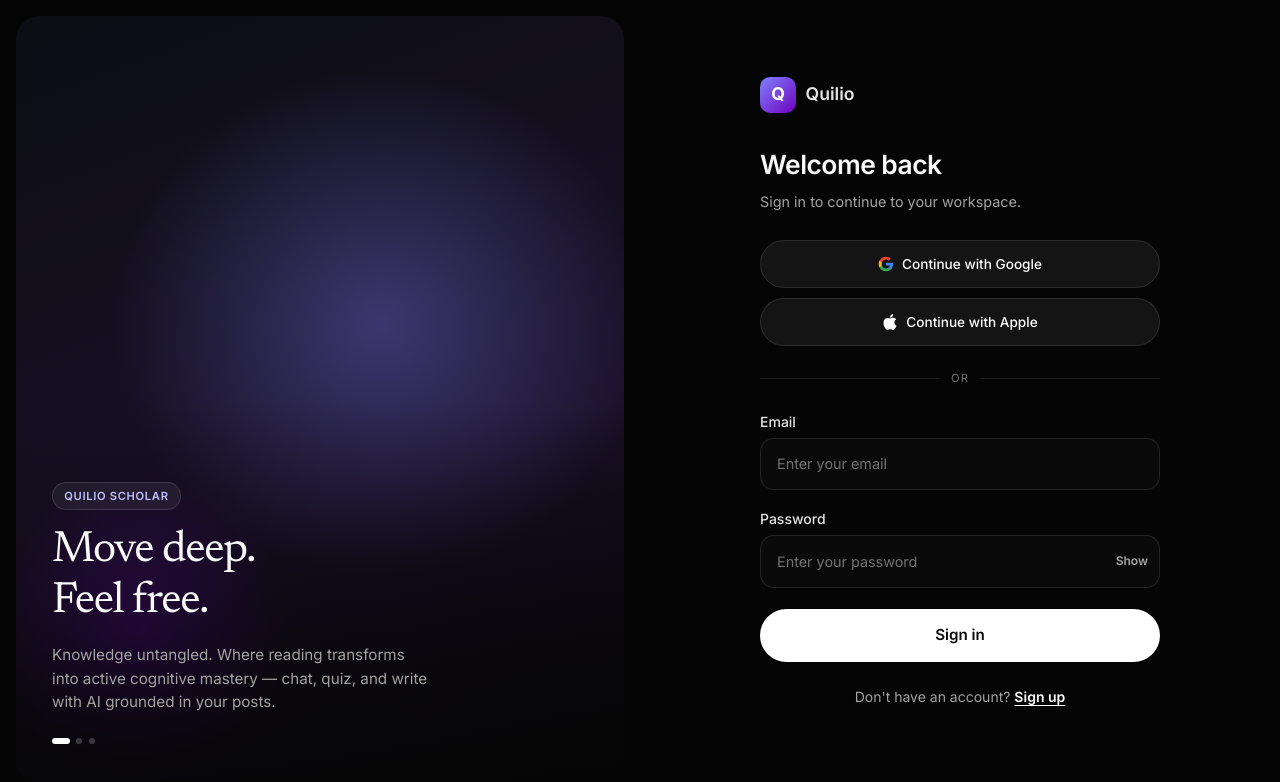
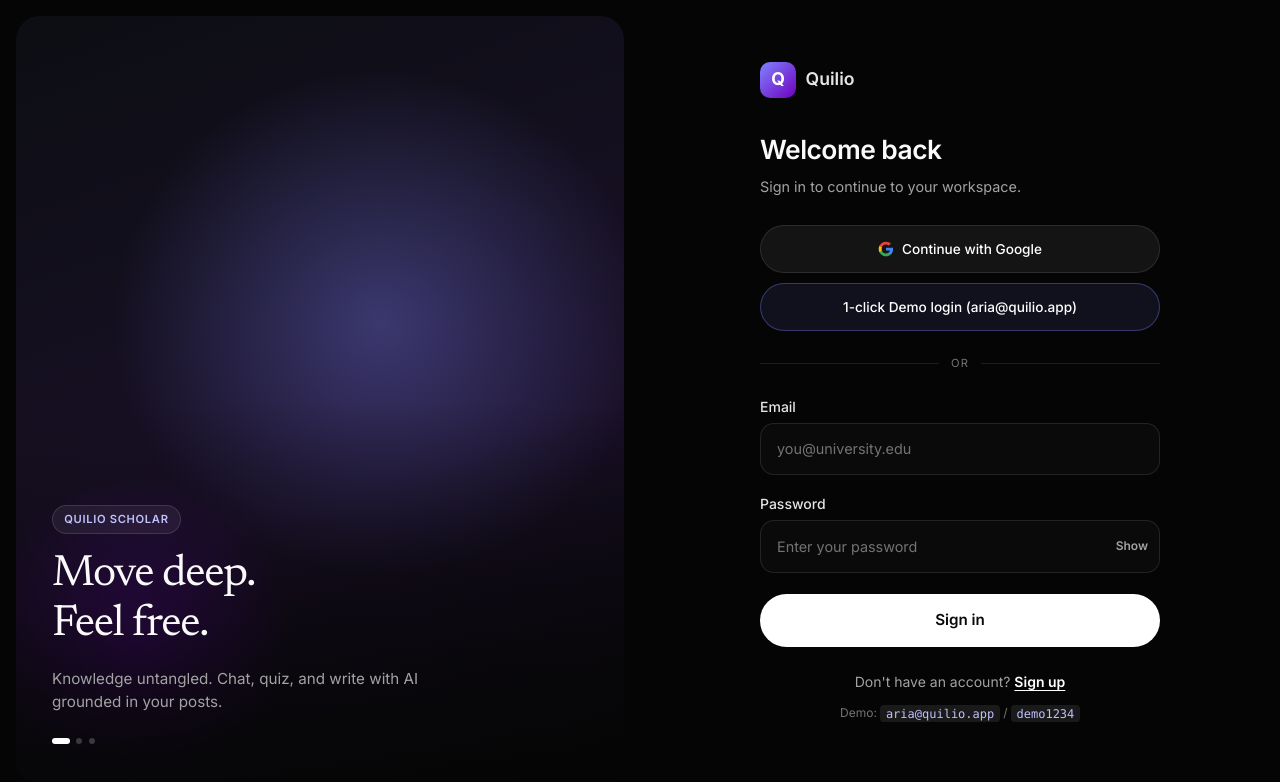
Before and after one commit to parulgupta-afk/Quilio, a React (Vite) app in the folder client/: page / in a window 1280 px wide. Shown: the top 782 px of the page. Built offline with nearby package versions, Linux system fonts and the light colour scheme; no server answers.

Commit message:
fix(auth): working email login, demo login, and Google GIS sign-in

```diff
--- a/client/src/components/auth/Auth11.jsx
+++ b/client/src/components/auth/Auth11.jsx
@@ -1,4 +1,4 @@
-import { useState } from 'react';
+import { useEffect, useRef, useState } from 'react';
 import { Link } from 'react-router-dom';
 import { motion } from 'framer-motion';
 
@@ -8,12 +8,6 @@
     <path d="M12 23c2.97 0 5.46-.98 7.28-2.66l-3.57-2.77c-.98.66-2.23 1.06-3.71 1.06-2.86 0-5.29-1.93-6.16-4.53H2.16v2.84C3.99 20.53 7.7 23 12 23z" fill="#34A853" />
     <path d="M5.84 14.09c-.22-.66-.35-1.36-.35-2.09s.13-1.43.35-2.09V7.07H2.16C1.43 8.55 1 10.22 1 12s.43 3.45 1.16 4.93l3.68-2.84z" fill="#FBBC05" />
     <path d="M12 5.38c1.62 0 3.06.56 4.21 1.64l3.15-3.15C17.45 2.09 14.97 1 12 1 7.7 1 3.99 3.47 2.16 7.07l3.68 2.84c.87-2.6 3.3-4.53 6.16-4.53z" fill="#EA4335" />
-  </svg>
-);
-
-const AppleIcon = (props) => (
-  <svg viewBox="0 0 24 24" width="1em" height="1em" fill="currentColor" {...props}>
-    <path d="M12.152 6.896c-.948 0-2.415-1.078-3.96-1.04-2.04.027-3.91 1.183-4.961 3.014-2.117 3.675-.546 9.103 1.519 12.09 1.013 1.454 2.208 3.09 3.792 3.039 1.52-.065 2.09-.987 3.935-.987 1.831 0 2.35.987 3.96.948 1.637-.026 2.676-1.48 3.676-2.948 1.156-1.688 1.636-3.325 1.662-3.415-.039-.013-3.182-1.221-3.22-4.857-.026-3.04 2.48-4.494 2.597-4.559-1.429-2.09-3.623-2.324-4.39-2.376-2-.156-3.675 1.09-4.61 1.09zM15.53 3.83c.843-1.012 1.4-2.427 1.245-3.83-1.207.052-2.662.805-3.532 1.818-.78.896-1.454 2.338-1.273 3.714 1.338.104 2.715-.688 3.56-1.702z" />
   </svg>
 );
 
@@ -27,12 +21,16 @@
   visible: { opacity: 1, y: 0, transition: { type: 'spring', stiffness: 300, damping: 24 } },
 };
 
+const GOOGLE_CLIENT_ID = import.meta.env.VITE_GOOGLE_CLIENT_ID || '';
+
 /**
- * Auth-11 layout (Watermelon registry) — Quilio branded, wired to onSubmit
+ * Auth-11 shell — email/password + Google GIS + 1-click demo login
  */
 export default function Auth11({
   mode = 'login',
   onSubmit,
+  onGoogleCredential,
+  onDemoLogin,
   isLoading = false,
   errorMessage = '',
 }) {
@@ -43,15 +41,86 @@
   const [confirmPassword, setConfirmPassword] = useState('');
   const [showPassword, setShowPassword] = useState(false);
   const [socialNote, setSocialNote] = useState('');
+  const googleBtnRef = useRef(null);
+  const [googleReady, setGoogleReady] = useState(false);
+
+  useEffect(() => {
+    if (!GOOGLE_CLIENT_ID || !onGoogleCredential) {
+      setGoogleReady(false);
+      return;
+    }
+
+    let cancelled = false;
+    let tries = 0;
+
+    const initGoogle = () => {
+      if (cancelled) return;
+      const g = window.google?.accounts?.id;
+      if (!g) {
+        if (tries++ < 40) setTimeout(initGoogle, 150);
+        return;
+      }
+
+      try {
+        g.initialize({
+          client_id: GOOGLE_CLIENT_ID,
+          callback: (response) => {
+            if (response?.credential) {
+              onGoogleCredential(response.credential);
+            }
+          },
+          auto_select: false,
+          cancel_on_tap_outside: true,
+        });
+
+        if (googleBtnRef.current) {
+          googleBtnRef.current.innerHTML = '';
+          g.renderButton(googleBtnRef.current, {
+            theme: 'outline',
+            size: 'large',
+            shape: 'pill',
+            text: isRegister ? 'signup_with' : 'signin_with',
+            width: 360,
+          });
+        }
+        setGoogleReady(true);
+      } catch (err) {
+        console.error('Google init error', err);
+        setGoogleReady(false);
+      }
+    };
+
+    initGoogle();
+    return () => {
+      cancelled = true;
+    };
+  }, [isRegister, onGoogleCredential]);
 
   const handleSubmit = (e) => {
     e.preventDefault();
     onSubmit?.({ name, email, password, confirmPassword });
   };
 
+  const handleGoogleClickFallback = () => {
+    if (!GOOGLE_CLIENT_ID) {
+      setSocialNote(
+        'Google sign-in needs VITE_GOOGLE_CLIENT_ID in client/.env — use Demo login or email for now.'
+      );
+      return;
+    }
+    if (!googleReady) {
+      setSocialNote('Google script still loading… try again in a second.');
+      return;
+    }
+    try {
+      window.google?.accounts?.id?.prompt();
+    } catch {
+      setSocialNote('Could not open Google prompt. Use the Google button above or email login.');
+    }
+  };
+
   return (
     <div className="w-auth11">
-      {/* Left hero panel — Auth-11 style */}
       <div className="w-auth11-hero">
         <div className="w-auth11-hero-bg" />
         <div className="w-auth11-hero-inner">
@@ -62,8 +131,7 @@
             Feel free.
           </h2>
           <p className="w-auth11-hero-text">
-            Knowledge untangled. Where reading transforms into active cognitive mastery —
-            chat, quiz, and write with AI grounded in your posts.
+            Knowledge untangled. Chat, quiz, and write with AI grounded in your posts.
           </p>
           <div className="w-auth11-dots">
             <span className="on" />
@@ -73,7 +141,6 @@
         </div>
       </div>
 
-      {/* Right form panel */}
       <div className="w-auth11-form-side">
         <motion.div
           className="w-auth11-form-box"
@@ -98,22 +165,28 @@
           </motion.div>
 
           <motion.div variants={itemVariants} className="w-auth11-socials">
-            <button
-              type="button"
-              className="w-auth11-social"
-              onClick={() => setSocialNote('Google sign-in is not enabled yet. Use email.')}
-            >
+            {/* Official GIS button */}
+            <div ref={googleBtnRef} className="w-auth11-google-official" />
+
+            {/* Fallback styled button */}
+            {!googleReady && (
+              <button type="button" className="w-auth11-social" onClick={handleGoogleClickFallback}>
                 <GoogleIcon style={{ width: 16, height: 16 }} />
                 Continue with Google
               </button>
+            )}
+
+            {onDemoLogin && !isRegister && (
               <button
                 type="button"
-              className="w-auth11-social"
-              onClick={() => setSocialNote('Apple sign-in is not enabled yet. Use email.')}
+                className="w-auth11-social w-auth11-demo"
+                onClick={() => onDemoLogin()}
+                disabled={isLoading}
               >
-              <AppleIcon style={{ width: 16, height: 16 }} />
-              Continue with Apple
+                1-click Demo login (aria@quilio.app)
               </button>
+            )}
+
             {socialNote && <p className="w-auth11-note">{socialNote}</p>}
           </motion.div>
 
@@ -150,7 +223,7 @@
               <input
                 id="email"
                 type="email"
-                placeholder="Enter your email"
+                placeholder="you@university.edu"
                 value={email}
                 onChange={(e) => setEmail(e.target.value)}
                 autoComplete="email"
@@ -195,11 +268,7 @@
 
             <motion.div variants={itemVariants}>
               <button type="submit" className="w-auth11-submit" disabled={isLoading}>
-                {isLoading
-                  ? 'Please wait…'
-                  : isRegister
-                    ? 'Create account'
-                    : 'Sign in'}
+                {isLoading ? 'Please wait…' : isRegister ? 'Create account' : 'Sign in'}
               </button>
             </motion.div>
           </form>
@@ -215,6 +284,12 @@
               </>
             )}
           </motion.p>
+
+          {!isRegister && (
+            <motion.p variants={itemVariants} className="w-auth11-hint">
+              Demo: <code>aria@quilio.app</code> / <code>demo1234</code>
+            </motion.p>
+          )}
         </motion.div>
       </div>
     </div>
--- a/client/src/index.css
+++ b/client/src/index.css
@@ -2878,3 +2878,29 @@
   -webkit-box-orient: vertical;
   overflow: hidden;
 }
+
+.w-auth11-demo {
+  border-color: rgba(128, 131, 255, 0.35) !important;
+  background: rgba(128, 131, 255, 0.1) !important;
+}
+.w-auth11-google-official {
+  display: flex;
+  justify-content: center;
+  min-height: 0;
+  margin-bottom: 0.25rem;
+}
+.w-auth11-google-official:empty {
+  display: none;
+}
+.w-auth11-hint {
+  margin: 0.75rem 0 0;
+  text-align: center;
+  font-size: 0.75rem;
+  color: #737373;
+}
+.w-auth11-hint code {
+  background: #1a1a1a;
+  padding: 0.1rem 0.35rem;
+  border-radius: 4px;
+  color: #c0c1ff;
+}
--- a/client/src/pages/Login.jsx
+++ b/client/src/pages/Login.jsx
@@ -1,10 +1,10 @@
-import { useState } from 'react';
+import { useState, useCallback } from 'react';
 import { useNavigate } from 'react-router-dom';
 import useAuthStore from '../store/authStore';
 import Auth11 from '../components/auth/Auth11';
 
 export default function Login() {
-  const { login, isLoading, error, clearError } = useAuthStore();
+  const { login, googleLogin, register, isLoading, error, clearError } = useAuthStore();
   const navigate = useNavigate();
   const [localError, setLocalError] = useState('');
 
@@ -17,12 +17,48 @@
     }
     const result = await login(email.trim(), password);
     if (result?.success) navigate('/home');
+    else setLocalError(result?.message || error || 'Login failed');
+  };
+
+  const handleGoogle = useCallback(
+    async (credential) => {
+      setLocalError('');
+      clearError?.();
+      const result = await googleLogin(credential);
+      if (result?.success) navigate('/home');
+      else setLocalError(result?.message || 'Google sign-in failed');
+    },
+    [googleLogin, clearError, navigate]
+  );
+
+  const handleDemo = async () => {
+    setLocalError('');
+    clearError?.();
+    // Try login first
+    let result = await login('aria@quilio.app', 'demo1234');
+    if (result?.success) {
+      navigate('/home');
+      return;
+    }
+    // Create demo user if missing, then login
+    result = await register('Aria Chen', 'aria@quilio.app', 'demo1234');
+    if (result?.success) {
+      navigate('/home');
+      return;
+    }
+    // If exists but bad hash — try register message
+    setLocalError(
+      result?.message ||
+        'Demo login failed. Run: cd server && npm run seed  then use aria@quilio.app / demo1234'
+    );
   };
 
   return (
     <Auth11
       mode="login"
       onSubmit={handleSubmit}
+      onGoogleCredential={handleGoogle}
+      onDemoLogin={handleDemo}
       isLoading={isLoading}
       errorMessage={localError || error || ''}
     />
--- a/client/src/pages/Register.jsx
+++ b/client/src/pages/Register.jsx
@@ -1,10 +1,10 @@
-import { useState } from 'react';
+import { useState, useCallback } from 'react';
 import { useNavigate } from 'react-router-dom';
 import useAuthStore from '../store/authStore';
 import Auth11 from '../components/auth/Auth11';
 
 export default function Register() {
-  const { register, isLoading, error, clearError } = useAuthStore();
+  const { register, googleLogin, isLoading, error, clearError } = useAuthStore();
   const navigate = useNavigate();
   const [localError, setLocalError] = useState('');
 
@@ -29,12 +29,25 @@
     }
     const result = await register(name.trim(), email.trim(), password);
     if (result?.success) navigate('/home');
+    else setLocalError(result?.message || error || 'Registration failed');
   };
+
+  const handleGoogle = useCallback(
+    async (credential) => {
+      setLocalError('');
+      clearError?.();
+      const result = await googleLogin(credential);
+      if (result?.success) navigate('/home');
+      else setLocalError(result?.message || 'Google sign-in failed');
+    },
+    [googleLogin, clearError, navigate]
+  );
 
   return (
     <Auth11
       mode="register"
       onSubmit={handleSubmit}
+      onGoogleCredential={handleGoogle}
       isLoading={isLoading}
       errorMessage={localError || error || ''}
     />
```
Also changed, not shown: 2 other files (tests, documents, lock files or other folders). Lines whose indentation alone changed are shown as unchanged.
